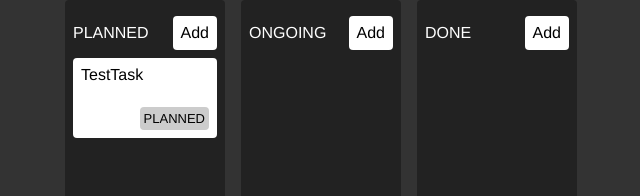
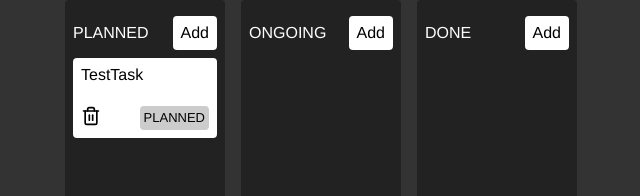
Before and after one commit to geane-estudos/zustand, a React (Vite) app: page / in a window 1280 px wide. Shown: the top 196 px of the page, without its empty margins (319-959 px from the left). Built offline with nearby package versions, Linux system fonts and the light colour scheme.

Commit message:
chore: deleting tasks

```diff
--- a/src/Components/Task/Task.css
+++ b/src/Components/Task/Task.css
@@ -34,3 +34,8 @@
 .DONE {
     background: var(--COLOR-DONE);
 }
+
+.task img {
+    height: 1.25rem;
+    cursor:pointer;
+}
--- a/src/Components/Task/Task.jsx
+++ b/src/Components/Task/Task.jsx
@@ -2,14 +2,21 @@
 import "./Task.css";
 import classNames from "classnames";
 import { useStore } from "../../../store";
+import trash from "../../assets/trash.svg"
 
 const Task = ({ title }) => {
+
   const task = useStore((store) =>store.tasks.find((task) => task.title === title));
+
+  const deleteTask = useStore((store) => store.deleteTask)
+
   return (
     <div className="task">
       <div>{task.title}</div>
       <div className="bottomWrapper">
-        <div></div>
+        <div>
+          <img src={trash} alt="trash" onClick={() => deleteTask(task.title)}/>
+        </div>
         <div className={classNames('status', task.state)}>{task.state}</div>
       </div>
     </div>
--- a/store.js
+++ b/store.js
@@ -2,8 +2,14 @@
 
 const store = (set) => ({
   tasks: [{ title: "TestTask", state: "PLANNED" }],
+
   addTask: (title, state) =>
     set((store) => ({ tasks: [...store.tasks, { title, state }] })), //adding a new element
+
+  deleteTask: (title) =>
+    set((store) => ({
+      tasks: store.tasks.filter((task) => task.title !== title),
+    })),
 });
 
 export const useStore = create(store);
```
Also changed, not shown: src/assets/trash.svg (added).
